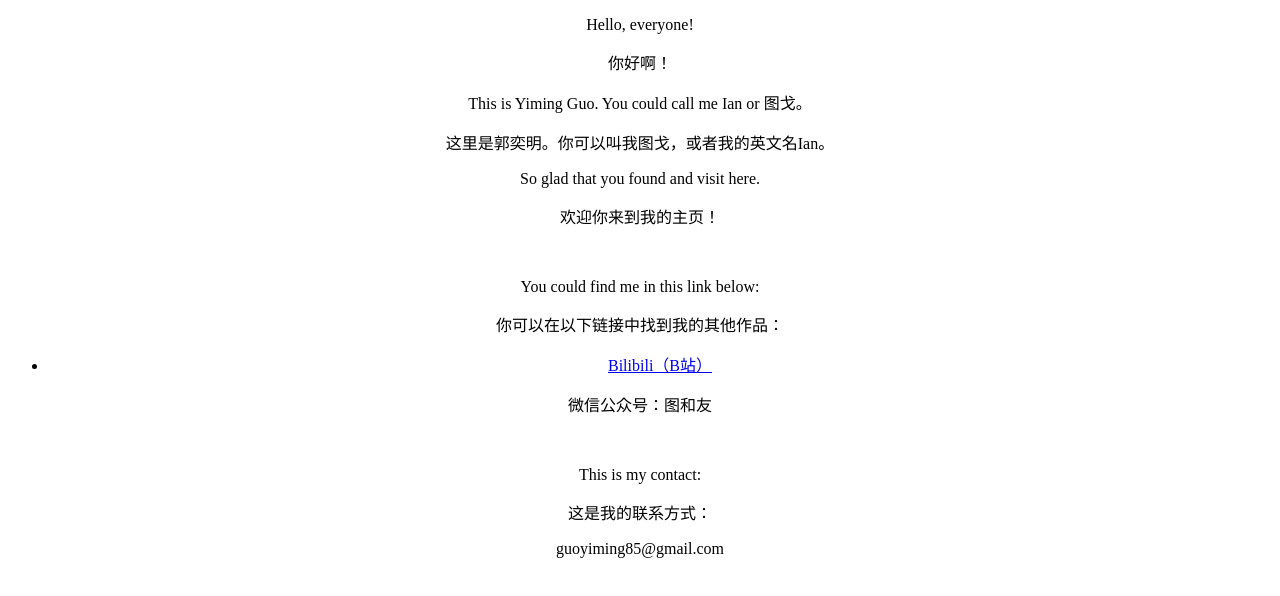
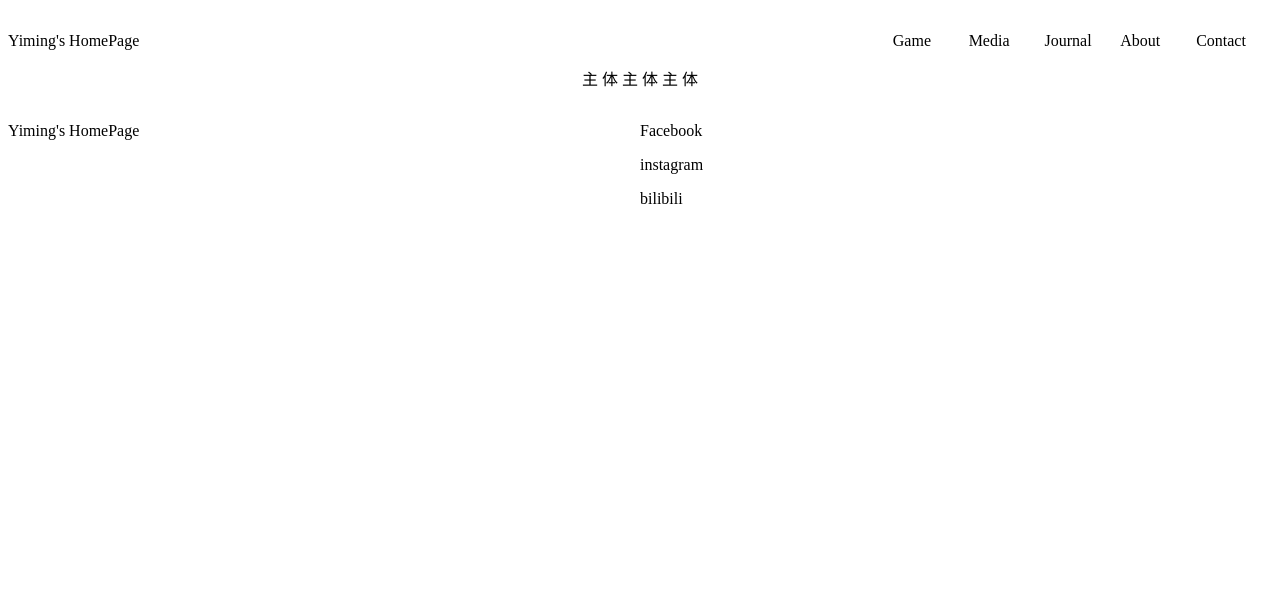
Before and after one commit to The0thers/The0thers.github.io, a plain HTML site: page index.html in a window 1280 px wide. Drawn offline with Linux system fonts and the light colour scheme.

Commit message:
Update index.html
A more formal version

```diff
--- a/index.html
+++ b/index.html
@@ -2,7 +2,7 @@
 <html>
 
 <body>
-  <title style="background-color: black;">Home Page of Yiming主页</title>
+  <title style="background-color: black;">Yiming's HomePage</title>
 
   <!--这是
   <div id="background" style="width:100%; height:100%; background-color:black; text-align:center; color:yellow; float:top">Hello
@@ -13,6 +13,7 @@
   </div>
   一条注释-->
 
+  <!--
   <div>
     <p style="text-align:center;">Hello, everyone!</p>
     <p style="text-align:center;">你好啊！</p>
@@ -36,6 +37,73 @@
     <p style="text-align:center;">这是我的联系方式：</p>
     <p style="text-align:center;">guoyiming85@gmail.com</p>
   </div>
+  -->
+
+  <div style="height:30%; width:100%; float:top;"><!--标题，导航栏-->
+    <div style="height:100%; width:70%; float:left"><!--标题-->
+      <p text-align:left>
+        Yiming's HomePage
+      </p>
+    </div>
+    <div style="height:100%; width:30%; float:right;"><!--导航栏-->
+      <div style="height: 100%; width:20%; float:left;"><!--Game tag-->
+        <p text-align:right>Game</p>
+      </div>
+      <div style="height: 100%; width:20%; float:left;"><!--Media tag-->
+        <p text-align:right>Media</p>
+      </div>
+      <div style="height: 100%; width:20%; float:left;"><!--Journal tag-->
+        <p text-align:right>Journal</p>
+      </div>
+      <div style="height: 100%; width:20%; float:left;"><!--About tag-->
+        <p text-align:right>About</p>
+      </div>
+      <div style="height: 100%; width:20%; float:left;"><!--Contact tag-->
+        <p text-align:left>Contact</p>
+      </div>
+    </div>
+  </div>
+
+  <div style="width:100%; float:top;"><!--主体（精选项目，代表项目），联系方式/个人介绍等-->
+    <p style="float: center;text-align:center;">
+      主
+      体
+      主
+      体
+      主
+      体
+    </p>
+  </div>
+
+  <div style="height: 20%; width:100%;"><!--结尾，联系方式，地址等个人信息-->
+    <div style="height: 100%; width:50%; float:left;"><!--标题-->
+      <p style="text-align: left;">
+        Yiming's HomePage
+      </p>
+    </div>
+    <div style="height: 100%; width:25%; float:left;"><!--联系方式-->
+      <div><!--facebook-->
+        <p>
+          Facebook
+        </p>
+      </div>
+      <div><!--instagram-->
+        <p>
+          instagram
+        </p>
+      </div>
+      <div><!--bilibili-->
+        <p>
+          bilibili
+        </p>
+      </div>
+    </div>
+    <div style="height: 100%; width:25%; float:left;"><!--地址-->
+      <div>
+
+      </div>
+    </div>
+  </div>
 
 </body>
 
```
